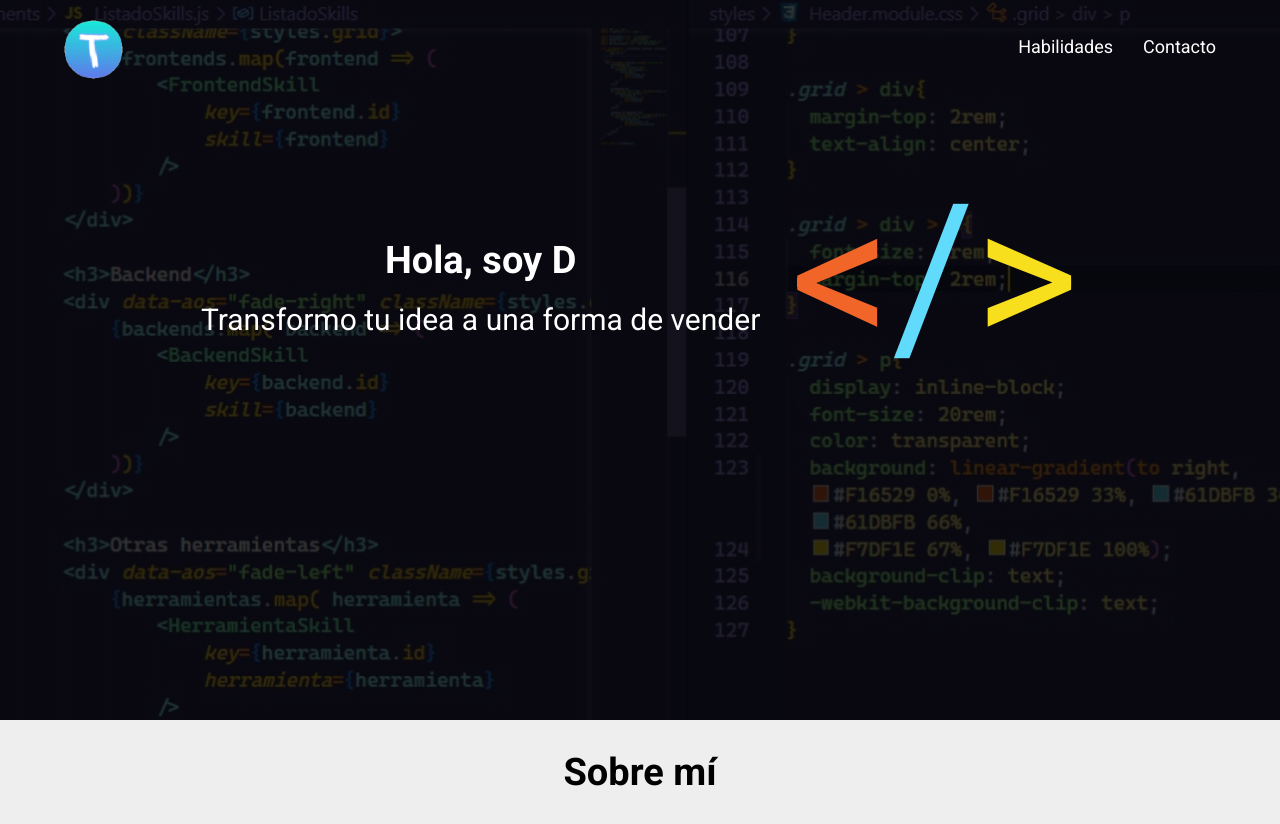
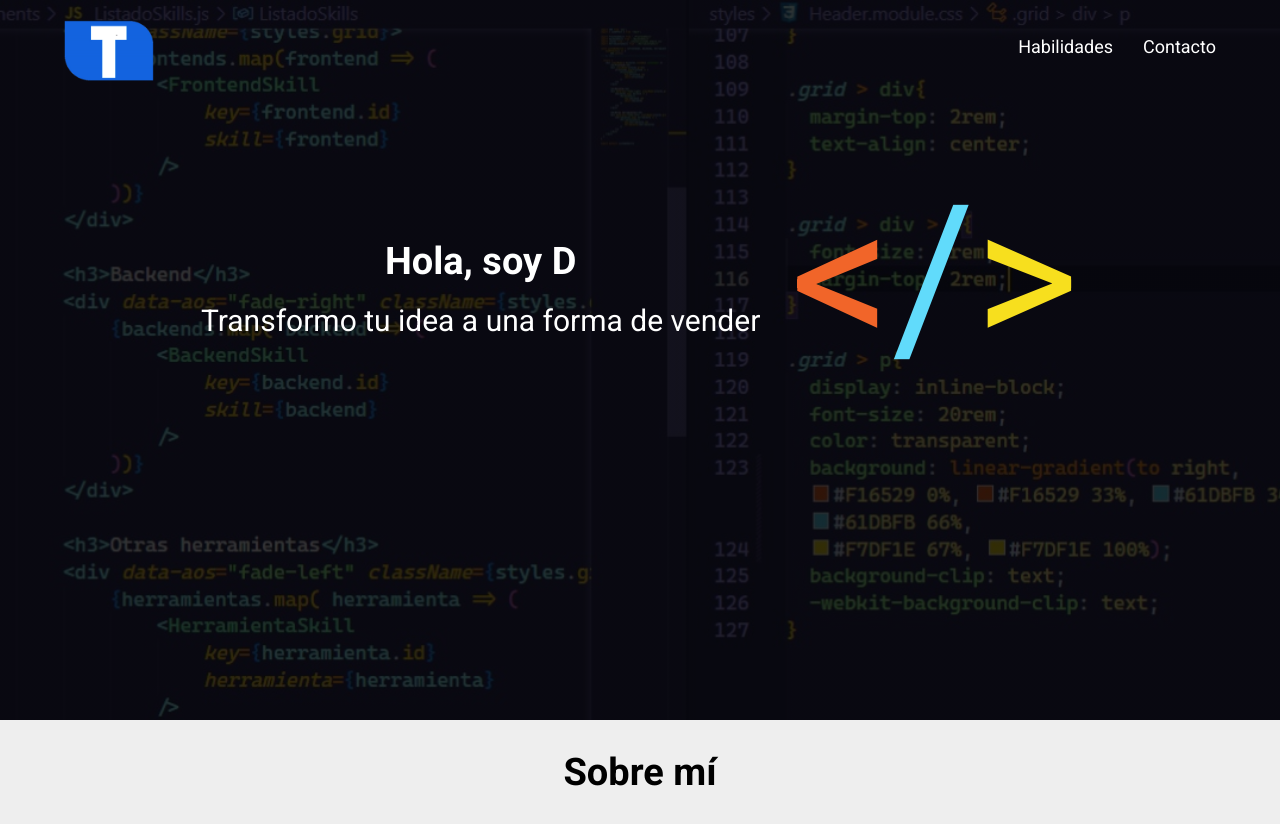
Before and after one commit to vspeed21/portafolio, a Next.js app: page / in a window 1280 px wide. Shown: the top 824 px of the page. Built offline with nearby package versions, Linux system fonts and the light colour scheme.

Commit message:
cambio de logo al header

```diff
--- a/src/layout/Header.js
+++ b/src/layout/Header.js
@@ -44,7 +44,7 @@ const Header = ({ informacion }) => {
           <Link href='/'>
             <a>
               <img
-                src='/img/logo.png'
+                src='/logo.png'
                 alt='logo tikodev'
               />
             </a>
--- a/styles/Header.module.css
+++ b/styles/Header.module.css
@@ -4,6 +4,10 @@
   background-repeat: no-repeat;
   background-size: cover;
   padding-block: 2rem;
+}
+
+.header img{
+  width: 9rem;
 }
 
 @media (min-width: 768px) {
```
Also changed, not shown: public/logo.png (added).
